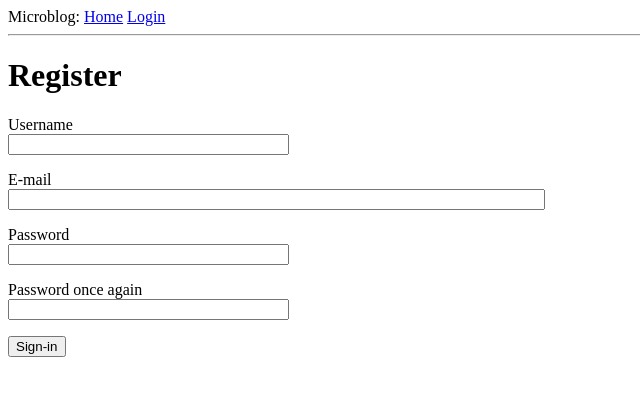
After one commit to lukakralik/ports-game, a Flask app: page /register in a window 1280 px wide. The commit adds this page. Shown: the top 396 px of the page, without its empty margins (0-640 px from the left). Run offline with Flask 3, Linux system fonts and the light colour scheme.

Commit message:
connect login form to db

```diff
--- a/ports/config.py
+++ b/ports/config.py
@@ -3,5 +3,6 @@ basedir = os.path.abspath(os.path.dirname(__file__))
 
 class Config:
     SECRET_KEY = os.environ.get('SECRET_KEY') or 'secret_key'
-    SQLALCHEMY_DATABASE_URI = os.environ.get('DATABASE_URI') or \
-        'sqlite:///'+os.path.join(basedir, 'app.db')
+    SQLALCHEMY_DATABASE_URI = os.environ.get('DATABASE_URL') or \
+        'sqlite:///' + os.path.join(basedir, 'app.db')
+    SQLALCHEMY_TRACK_MODIFICATIONS = False
--- a/ports/src/__init__.py
+++ b/ports/src/__init__.py
@@ -8,6 +8,8 @@ app = Flask(__name__)
 login = LoginManager(app)
 app.config.from_object(Config)
 db = SQLAlchemy(app)
-migrate = Migrate(app, db) # creates SQL from app models
+migrate = Migrate(app, db)
+login = LoginManager(app)
+login.login_view='login' # url_for()
 
-from src import routes, models # doesnt exist yet
+from src import routes, models
--- a/ports/src/forms.py
+++ b/ports/src/forms.py
@@ -1,9 +1,34 @@
 from flask_wtf import FlaskForm
 from wtforms import StringField, PasswordField, BooleanField, SubmitField
-from wtforms.validators import DataRequired
+from wtforms.validators import DataRequired, Email, EqualTo, ValidationError
+import sqlalchemy as sa
+from src import db
+from src.models import User
 
 class LoginForm(FlaskForm):
     username = StringField('Username', validators=[DataRequired()])
     password = PasswordField('Password', validators=[DataRequired()])
     remember_me = BooleanField('Remember Me')
     submit = SubmitField('Sign-in')
+
+class RegistrationForm(FlaskForm):
+    #username
+    username = StringField('Username', validators=[DataRequired()])
+    password1 = PasswordField('Password', validators=[DataRequired()])
+    password2 = PasswordField('Password once again', validators=[DataRequired(), EqualTo("password1")])
+    email = StringField('E-mail', validators=[DataRequired(), Email()])
+    submit = SubmitField('Sign-in')
+
+    def validate_username(self, username):
+        user = db.session.scalar(sa.select(User).where(
+            User.username == username.data
+        ))
+        if user is not None:
+            raise ValidationError("This username is already taken!")
+
+    def validate_email(self, email):
+        user = db.session.scalar(sa.select(User).where(
+            User.username == email.data
+        ))
+        if user is not None:
+            raise ValidationError("This email is already in use!")
--- a/ports/src/routes.py
+++ b/ports/src/routes.py
@@ -1,15 +1,15 @@
 from src import app, db
-from src.forms import LoginForm
+from src.forms import LoginForm, RegistrationForm
 from src.models import User
 import sqlalchemy as sa
-from flask import render_template, flash, redirect, url_for
-from flask_login import current_user, login_user, logout_user
+from flask import render_template, flash, redirect, url_for, request
+from flask_login import current_user, login_user, logout_user, login_required
+from urllib.parse import urlsplit
 
 @app.route('/')
 @app.route('/index')
+@login_required
 def index():
-    user = {'username': 'Luka'}
-
     posts = [
         {
             'author': {'username': 'Hynek'},
@@ -21,7 +21,7 @@ def index():
         }
     ]
 
-    return render_template('index.html', title='Home', user=user, posts=posts)
+    return render_template('index.html', title='Home', posts=posts)
 
 @app.route('/login', methods=['GET', 'POST'])
 def login():
@@ -30,18 +30,34 @@ def login():
     form = LoginForm()
     if form.validate_on_submit():
         user = db.session.scalar(
-            sa.select(User).where(User.username == form.username.data)
-        )
+            sa.select(User).where(User.username == form.username.data))
         if user is None or not user.check_password(form.password.data):
             flash('Invalid username or password')
             return redirect(url_for('login'))
         login_user(user, remember=form.remember_me.data)
-        return redirect(url_for('index'))
-    return render_template('login.html', title='Sign-in', form=form)
+        next_page = request.args.get('next')
+        if not next_page or urlsplit(next_page).netloc != "":
+            next_page = url_for("index")
+        return redirect(next_page)
+    return render_template('login.html', title='Sign In', form=form)
 
 @app.route('/logout')
 def logout():
     logout_user()
     return redirect(url_for('index'))
 
+@app.route('/register', methods=["GET", "POST"])
+def register():
+    if current_user.is_authenticated:
+        return(redirect(url_for("index")))
+    form = RegistrationForm()
+    if form.validate_on_submit():
+        user = User(username=form.username.data, email=form.email.data)
+        user.set_password(form.password1.data)
+        db.session.add(user)
+        db.session.commit()
+        flash("Congrats you are now registered")
+        return redirect(url_for("login"))
+    return render_template("register.html", title="Register", form=form)
+
 # view function mapped onto urls / and /index
--- a/ports/src/templates/index.html
+++ b/ports/src/templates/index.html
@@ -1,7 +1,7 @@
 {% extends "base.html" %}
 
 {% block content %}
-    <h1>Hi, {{ user.username }} </h1>
+    <h1>Hi, {{ current_user.username }} </h1>
     {% for post in posts %}
     <div><p>{{ post.author.username }} says: <b>{{ post.body }}</b></p></div>
     {% endfor %}
--- a/ports/src/templates/login.html
+++ b/ports/src/templates/login.html
@@ -20,5 +20,6 @@
         </p>
         <p>{{ form.remember_me() }} {{ form.remember_me.label }}</p>
         <p>{{ form.submit() }}</p>
+        <p>New User? <a href="{{ url_for('register') }}">Click to Register!</a></p>
     </form>
 {% endblock %}
--- /dev/null
+++ b/ports/src/templates/register.html
@@ -0,0 +1,37 @@
+{% extends "base.html" %}
+
+{% block content %}
+    <h1>Register</h1>
+    <form action="" method="post">
+        {{ form.hidden_tag() }}
+        <p>
+            {{ form.username.label }}<br>
+            {{ form.username(size=32) }}<br>
+            {% for error in form.username.errors %}
+            <span style="color: red;">[{{ error }}]</span>
+            {% endfor %}
+        </p>
+        <p>
+            {{ form.email.label }}<br>
+            {{ form.email(size=64) }}<br>
+            {% for error in form.email.errors %}
+            <span style="color: red;">[{{ error }}]</span>
+            {% endfor %}
+        </p>
+        <p>
+            {{ form.password1.label }}<br>
+            {{ form.password1(size=32) }}<br>
+            {% for error in form.password1.errors %}
+            <span style="color: red;">[{{ error }}]</span>
+            {% endfor %}
+        </p>
+        <p>
+            {{ form.password2.label }}<br>
+            {{ form.password2(size=32) }}<br>
+            {% for error in form.password2.errors %}
+            <span style="color: red;">[{{ error }}]</span>
+            {% endfor %}
+        </p>
+        <p>{{ form.submit() }}</p>
+    </form>
+{% endblock %}
```
Also changed, not shown: ports/migrations/versions/9ed02155bfdb_users_table.py (deleted, +0 -37 lines), ports/migrations/versions/cc3a01aa7e1c_.py (renamed from ports/migrations/versions/bc735d02b1a3_posts_table.py, +17 -6 lines).
